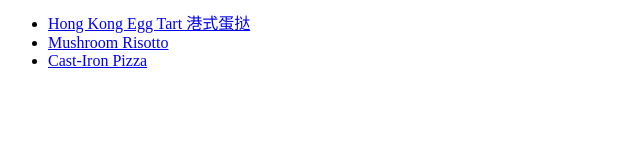
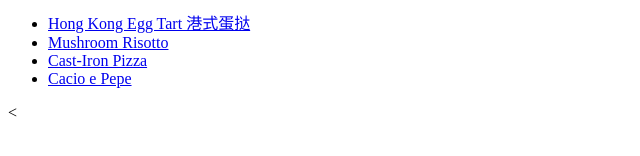
Before and after one commit to mindy-zheng/mins-recipes, a plain HTML site: page index.html in a window 1280 px wide. Shown: the part 390-546 px from the top of the page, without its empty margins (0-640 px from the left). Drawn offline with Linux system fonts and the light colour scheme.

Commit message:
Added another page

```diff
--- a/index.html
+++ b/index.html
@@ -11,6 +11,8 @@
             <li><a href="./recipes/港式蛋挞.html">Hong Kong Egg Tart 港式蛋挞</a></li>
             <li><a href="recipes/mushroomrisotto.html">Mushroom Risotto</a></li>
             <li><a href="/home/min/repos/mins-recipes/recipes/pizza.html">Cast-Iron Pizza</a></li>
+            <li><a href="/home/min/repos/mins-recipes/recipes/pasta.html">Cacio e Pepe</a></li>
         </ul>
+        <
     </body>
 </html>
```
